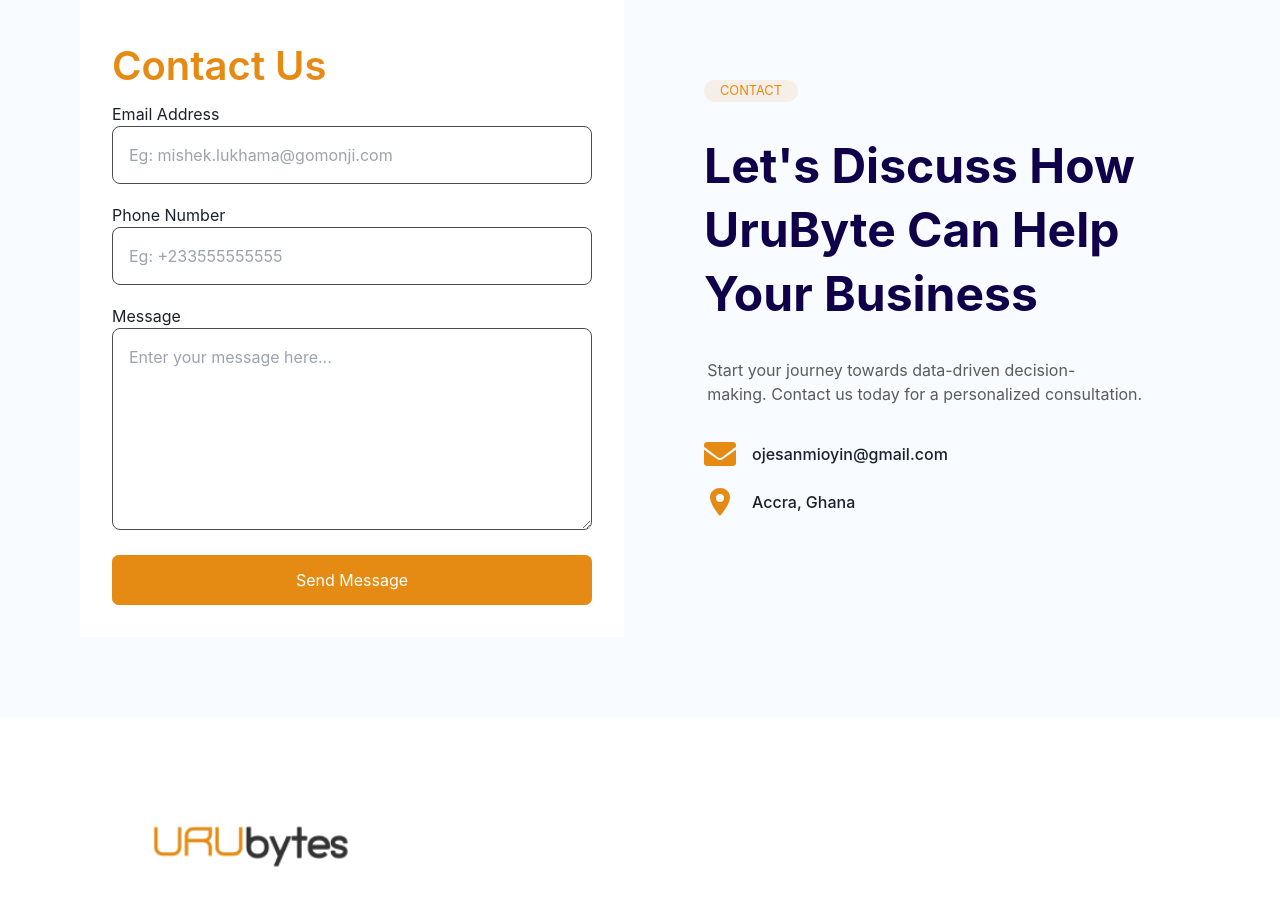
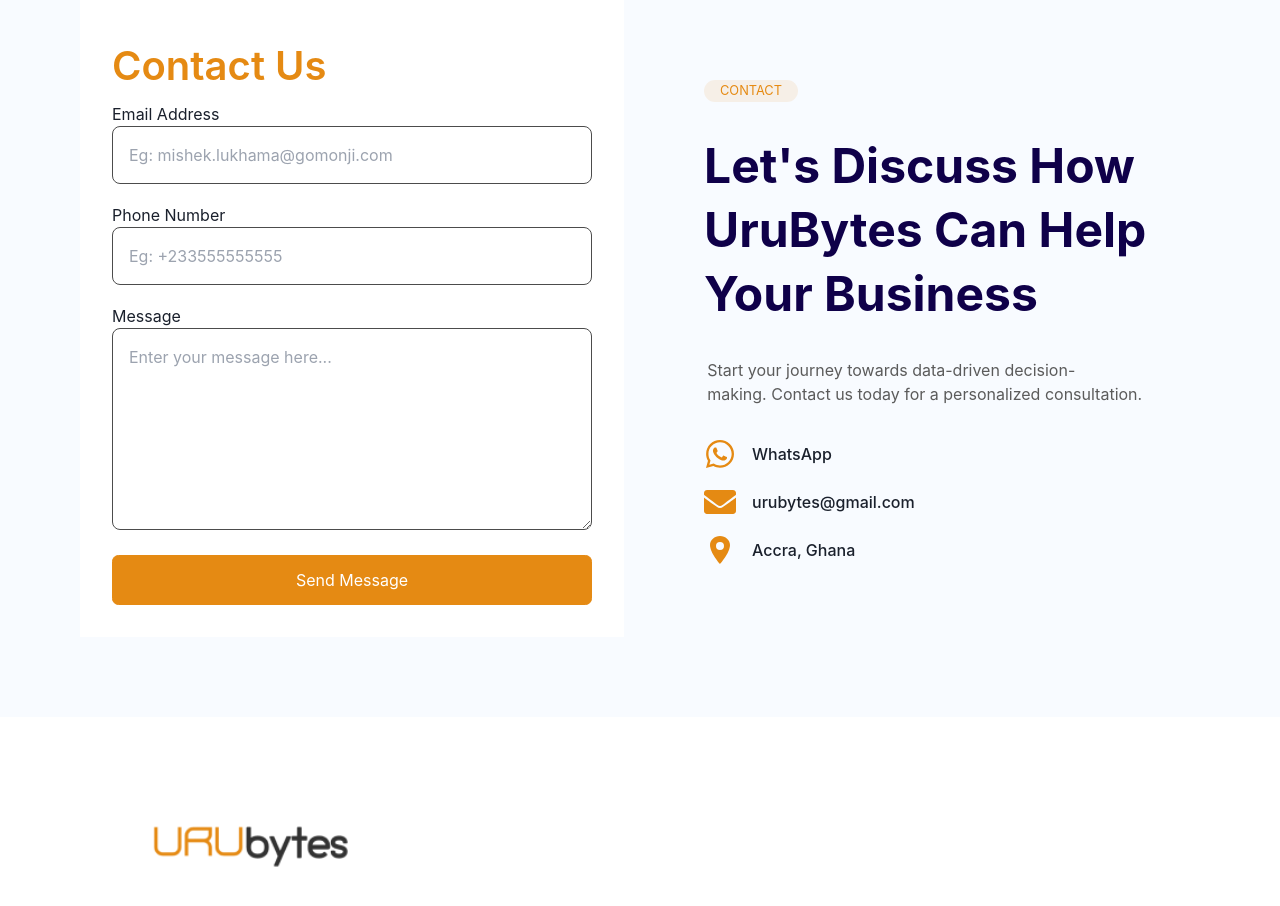
Before and after one commit to Lizdev-05/uru-byte, a React (Create React App) app: page / in a window 1280 px wide. Shown: the part 4400-5306 px from the top of the page. Built offline with nearby package versions, Linux system fonts and the light colour scheme.

Commit message:
Added WhatsApp button

```diff
--- a/src/pages/contact/Contact.jsx
+++ b/src/pages/contact/Contact.jsx
@@ -1,7 +1,7 @@
 import React from "react";
 import { useState } from "react";
 import style from "./Contact.module.css";
-import { FaEnvelope, FaLinkedin } from "react-icons/fa";
+import { FaEnvelope, FaLinkedin, FaWhatsapp } from "react-icons/fa";
 import { IoLocationSharp } from "react-icons/io5";
 import {
   Spinner,
@@ -169,15 +169,24 @@
 
           <div className={style.contactContent}>
             <span className={style.introSpan}>CONTACT</span>
-            <h1>Let's Discuss How UruByte Can Help Your Business</h1>
+            <h1>Let's Discuss How UruBytes Can Help Your Business</h1>
             <p>
               Start your journey towards data-driven decision-making. Contact us
               today for a personalized consultation.
             </p>
             <div className={style.contactDetails}>
               <div className={style.contactDetail}>
+                <FaWhatsapp className={style.icon} />
+                  <h4>
+                    <a href="https://wa.link/vl5ptd">WhatsApp</a>
+                  </h4>
+              </div>
+
+              <div className={style.contactDetail}>
                 <FaEnvelope className={style.icon} />
-                <h4>ojesanmioyin@gmail.com</h4>
+                    <h4>
+                      <a href="mailto:urubytes@gmail.com">urubytes@gmail.com</a>
+                    </h4>
               </div>
 
               <div className={style.contactDetail}>
```
